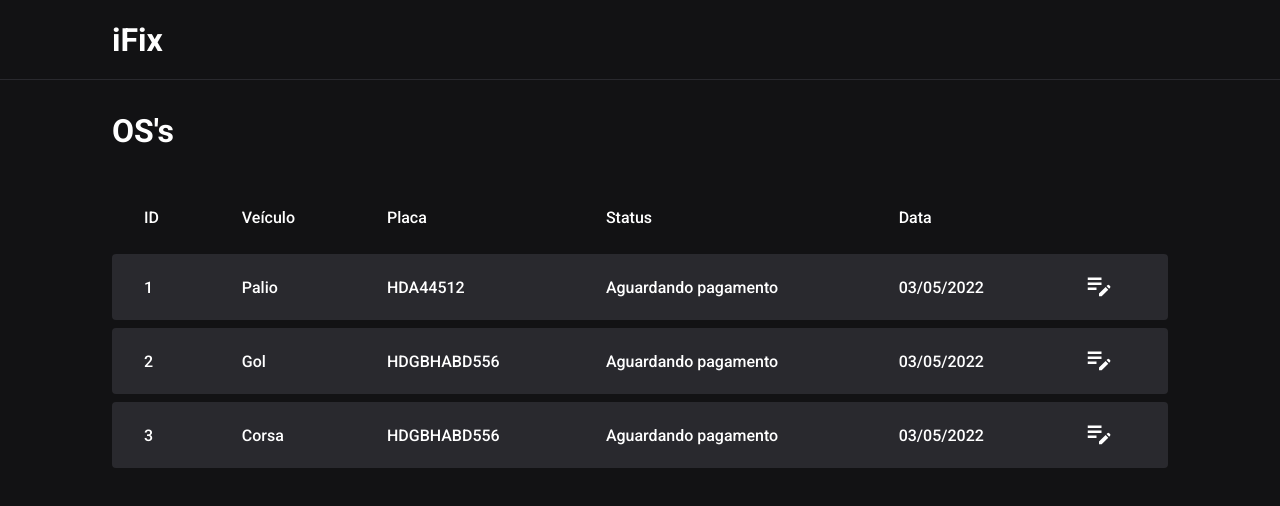
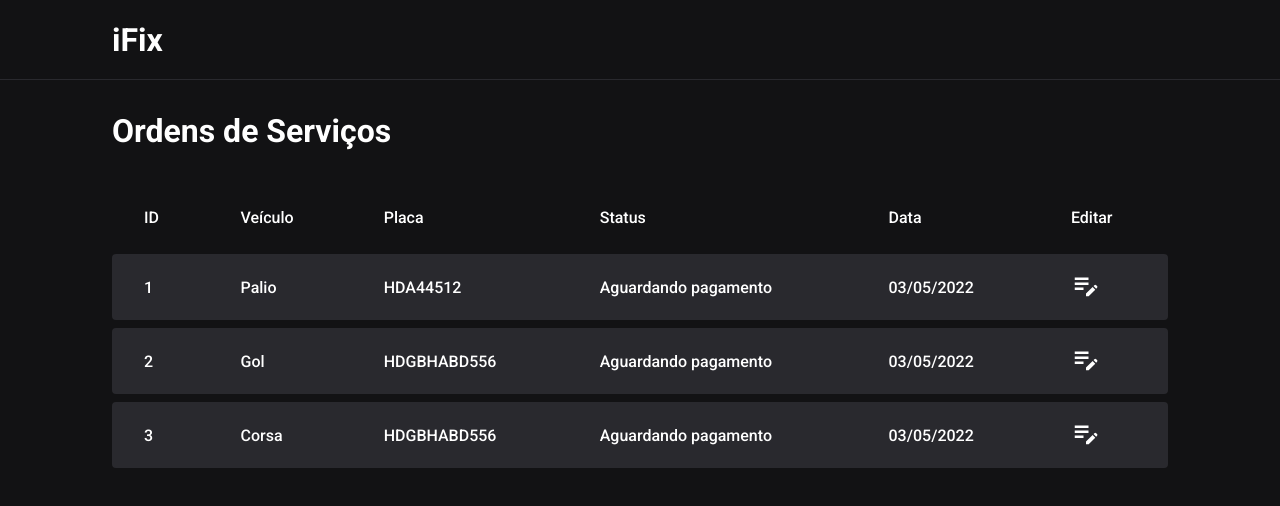
Before and after one commit to lucassprado/mechanical-workshop, a Next.js app: page / in a window 1280 px wide. Shown: the top 506 px of the page. Built offline with nearby package versions, Linux system fonts and the light colour scheme.

Commit message:
Added hover, changed name OS

```diff
--- a/src/pages/home.module.scss
+++ b/src/pages/home.module.scss
@@ -17,6 +17,16 @@
       padding: 1rem 2rem;
       text-align: left;
       line-height: 1.5rem;
+    }
+
+    tbody {
+      tr {
+        transition: filter 0.2s;
+
+        &:hover {
+          filter: brightness(0.8);
+        }
+      }
     }
 
     td {
--- a/src/pages/index.tsx
+++ b/src/pages/index.tsx
@@ -27,7 +27,7 @@ export default function Home() {
       </Head>
 
       <main className={styles.osContainer}>
-        <h1>OS's</h1>
+        <h1>Ordens de Serviços</h1>
 
         <table>
           <thead>
@@ -37,6 +37,7 @@ export default function Home() {
               <th>Placa</th>
               <th>Status</th>
               <th>Data</th>
+              <th>Editar</th>
             </tr>
           </thead>
 
```
